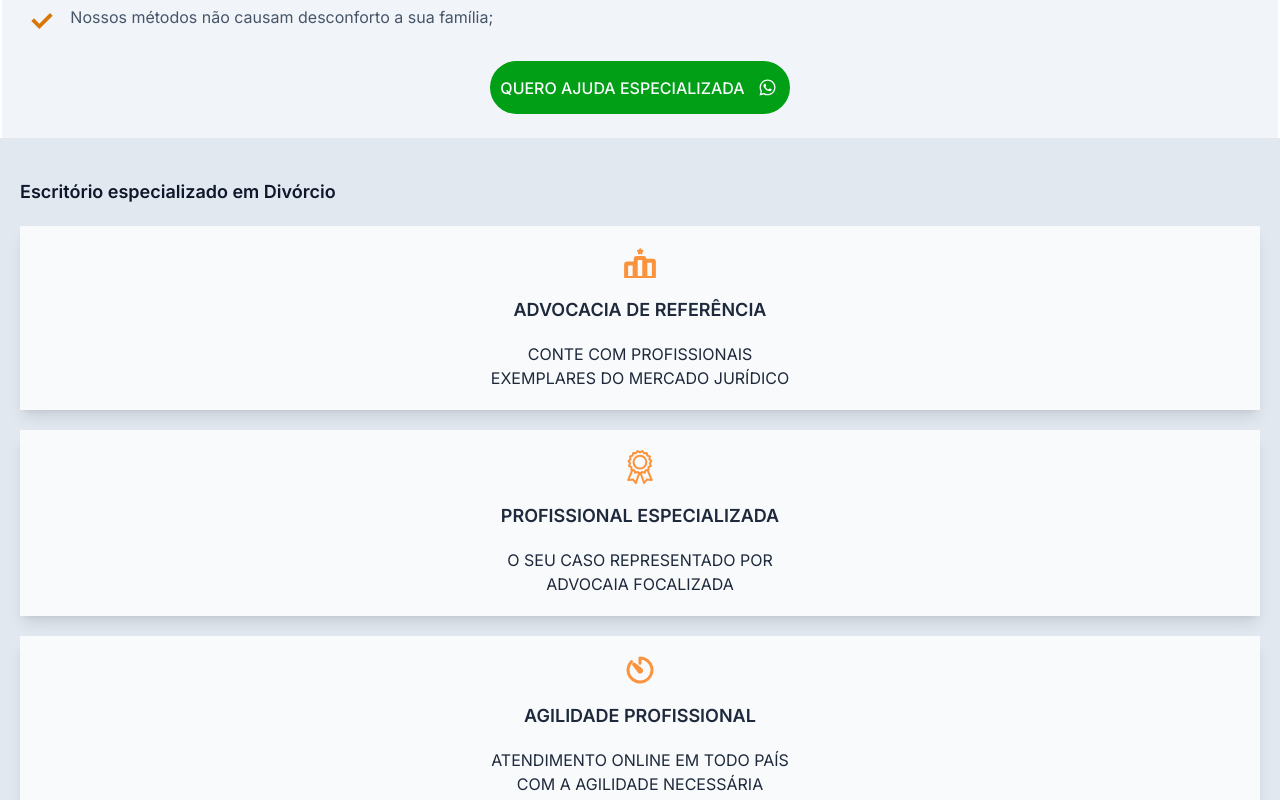
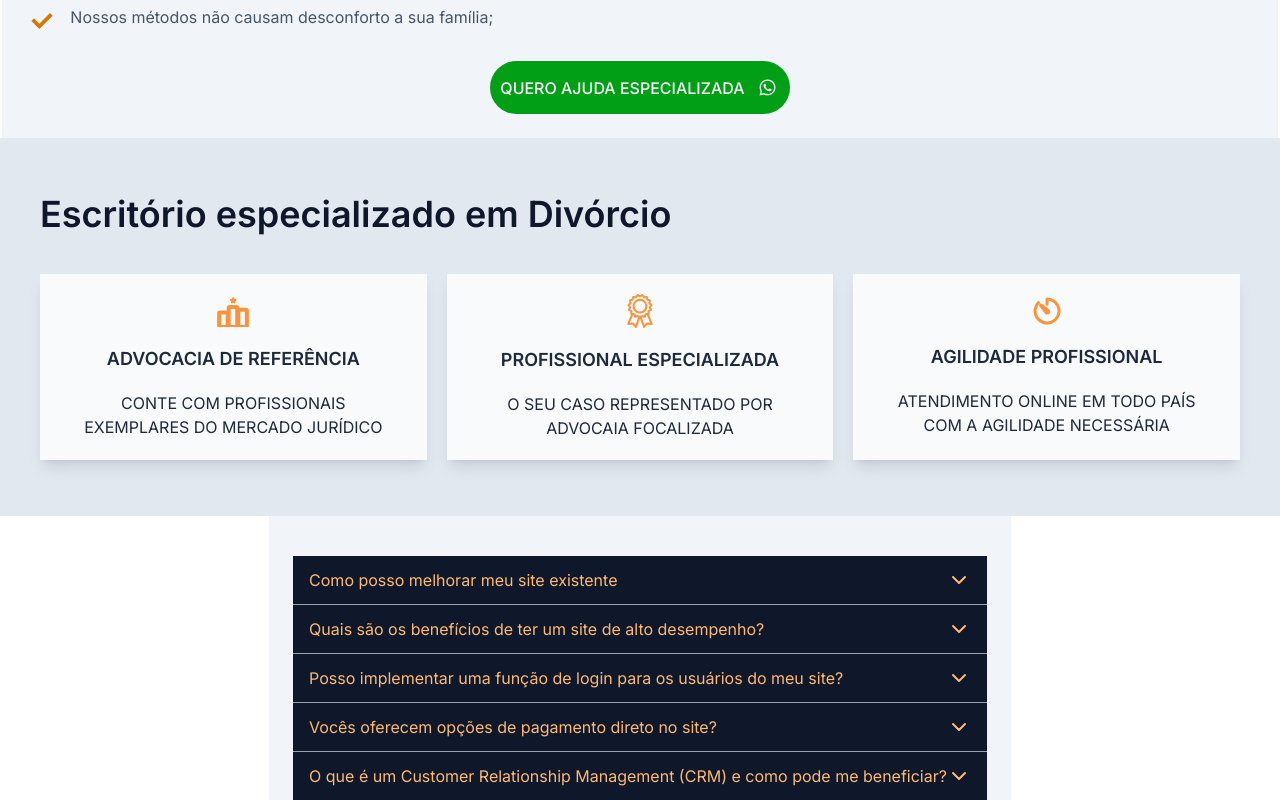
Before and after one commit to matheusmfl/tarsila-cavalcante-advogada, a Next.js app: page /divorcio in a window 1280 px wide. Shown: the part 800-1600 px from the top of the page. Built offline with nearby package versions, Linux system fonts and the light colour scheme.

Commit message:
Create MediumScreen for Section2

```diff
--- a/src/app/components/divorcio/Section2.tsx
+++ b/src/app/components/divorcio/Section2.tsx
@@ -5,10 +5,12 @@ import icon3 from '../../../assets/iconCard3.svg'
 
 export function Section2() {
   return (
-    <section className="py-10 px-5 flex flex-col gap-5 bg-slate-200 w-full">
-      <h2 className="text-slate-900 font-roboto text-lg font-semibold leading-7">
+    <section className="py-10 md:py-14 px-5 md:px-10 flex flex-col gap-5 md:gap-10 bg-slate-200 w-full">
+      <h2 className="text-slate-900 font-roboto text-lg md:text-[36px] font-semibold leading-7 md:leading-10">
         Escritório especializado em Divórcio
       </h2>
+      {/* Container Cards */}
+      <div className="flex flex-col md:flex-row gap-5">
         {/* Card1 */}
         <div className="p-5 flex flex-col w-full items-center justify-center gap-5 shadow-lg bg-slate-50">
           <Image src={icon1} alt="icon" />
@@ -51,6 +53,7 @@ export function Section2() {
             <br /> COM A AGILIDADE NECESSÁRIA
           </span>
         </div>
+      </div>
     </section>
   )
 }
```
Lines whose indentation alone changed are shown as unchanged.
